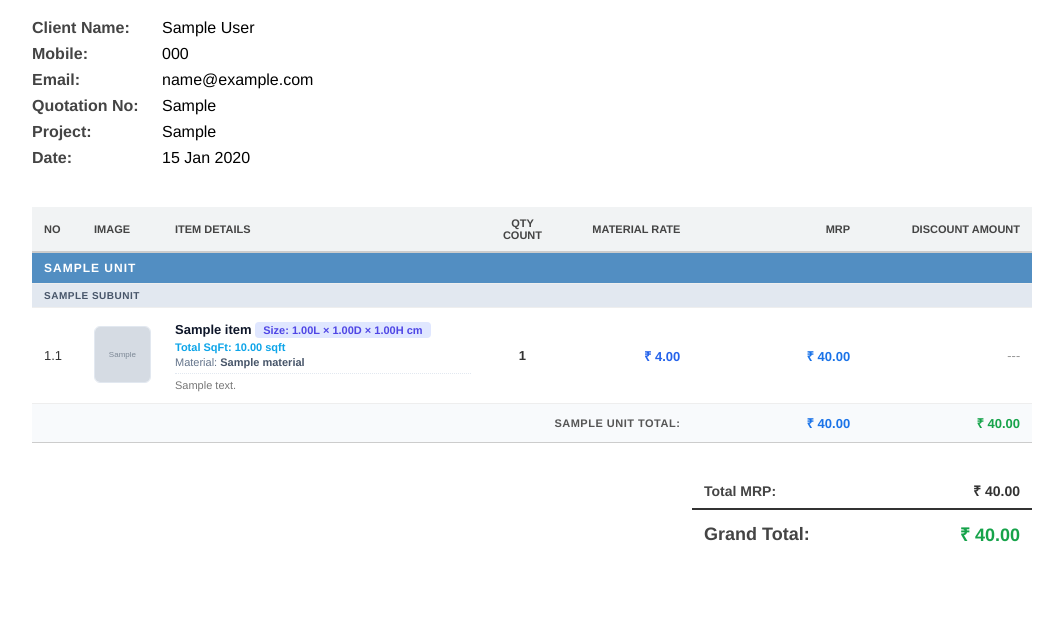
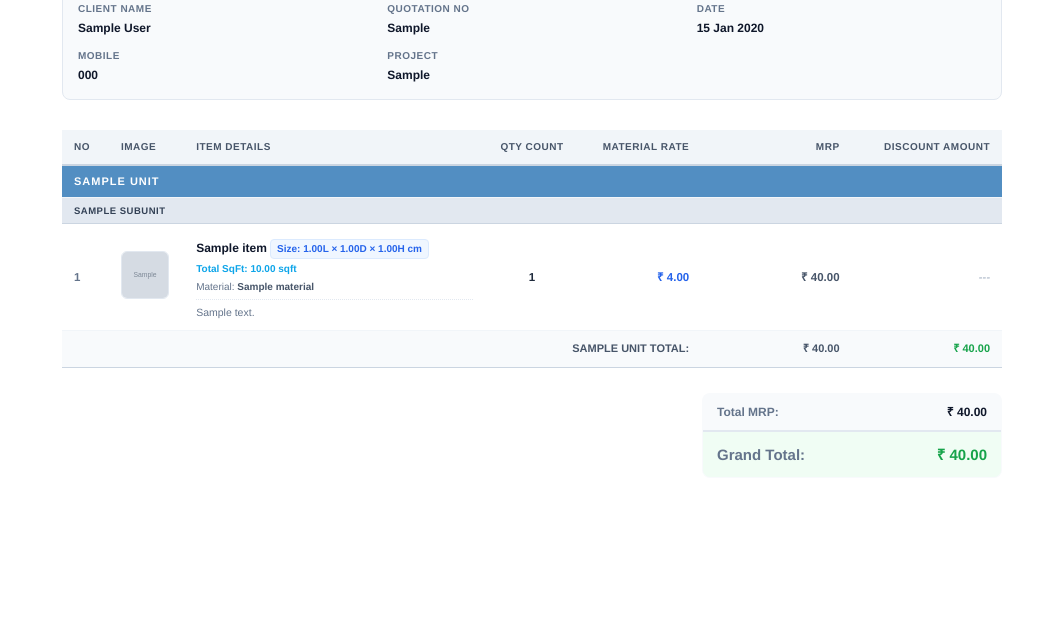
Before and after one commit to athi-ra-kr/Holly-Quote, a Django app: page /quotation/1/pdf/ in a window 1280 px wide. Shown: the part 262-886 px from the top of the page, without its empty margins (108-1171 px from the left). After the commit the page ends 739 px from the top, so only its background shows below. Run offline with Django 5.2, Linux system fonts and the light colour scheme; tables that the repository leaves empty hold one stand-in row (values such as "Sample post"); grey boxes marked "Sample" are stand-in pictures.

Commit message:
Update code with latest changes

```diff
--- a/Quotation/templates/quotation_pdf.html
+++ b/Quotation/templates/quotation_pdf.html
@@ -6,60 +6,131 @@
     <title>Quotation {{ quotation.quotation_no }}</title>
     <link rel="shortcut icon" type="image/x-icon" href="https://hollyblueinterio.com/images/abc/fav.png">
     <style>
-        body { font-family: 'Helvetica Neue', Helvetica, Arial, sans-serif; padding: 40px; max-width: 1000px; margin: 0 auto; color: #333; }
+        /* Base Reset & Tightened Typography */
+        *, *::before, *::after {
+            box-sizing: border-box;
+        }
+        body {
+            font-family: 'Helvetica Neue', Helvetica, Arial, sans-serif;
+            padding: 30px;
+            max-width: 1000px;
+            margin: 0 auto;
+            color: #1e293b;
+            font-size: 12px;
+            line-height: 1.4;
+            background-color: #ffffff;
+        }
 
-        .header { display: flex; justify-content: space-between; align-items: flex-start; margin-bottom: 40px; border-bottom: 2px solid #1a73e8; padding-bottom: 20px; }
-        .logo-section img { height: 80px; width: auto; object-fit: contain; }
-        .company-details { text-align: right; font-size: 12px; color: #555; line-height: 1.5; }
-        .title { color: #1a73e8; font-size: 24px; font-weight: bold; margin-bottom: 5px; text-transform: uppercase; }
+        /* Header Layout Styling */
+        .header {
+            display: flex;
+            justify-content: space-between;
+            align-items: flex-start;
+            margin-bottom: 30px;
+            border-bottom: 2px solid #528ec2;
+            padding-bottom: 15px;
+        }
+        .logo-section img { height: 65px; width: auto; object-fit: contain; }
+        .company-details { text-align: right; font-size: 11px; color: #475569; line-height: 1.5; }
 
-        .client-info { margin-bottom: 40px; }
-        .info-row { display: flex; margin-bottom: 8px; }
-        .info-label { width: 130px; font-weight: bold; color: #444; }
-        .info-val { flex: 1; color: #000; }
+        /* Updated Font Style for QUOTATION Title - Straight/Upright Serif style */
+        .title {
+            color: #528ec2;
+            font-family: Georgia, 'Times New Roman', serif;
+            font-size: 26px;
+            font-weight: bold;
+            font-style: normal;
+            margin-bottom: 5px;
+            text-transform: uppercase;
+            letter-spacing: 1.5px;
+        }
 
-        table { width: 100%; border-collapse: collapse; margin-bottom: 30px; }
-        thead { background-color: #f1f3f4; border-bottom: 2px solid #ccc; }
-        th { text-align: left; padding: 10px 12px; font-size: 11px; text-transform: uppercase; color: #444; font-weight: 800; }
-        td { padding: 10px 12px; border-bottom: 1px solid #eee; font-size: 13px; vertical-align: middle; }
-        .col-price { text-align: right; font-weight: bold; color: #1a73e8; white-space: nowrap; }
-        .col-net { text-align: right; font-weight: bold; color: #16a34a; white-space: nowrap; }
+        /* Client Info Section - Beautiful 3-Column Grid with No Empty Space */
+        .client-info {
+            margin-bottom: 30px;
+            display: grid;
+            grid-template-columns: repeat(3, 1fr);
+            gap: 12px 20px;
+            background: #f8fafc;
+            padding: 15px;
+            border-radius: 8px;
+            border: 1px solid #e2e8f0;
+        }
+        .info-row { display: flex; flex-direction: column; gap: 4px; font-size: 11.5px; }
+        .info-label { font-weight: bold; color: #64748b; text-transform: uppercase; font-size: 10px; letter-spacing: 0.5px; }
+        .info-val { color: #0f172a; font-weight: 600; font-size: 12px; }
+
+        /* Global Table Adjustments */
+        table {
+            width: 100%;
+            border-collapse: collapse;
+            margin-bottom: 25px;
+            counter-reset: pdf-row-counter;
+        }
+        thead { background-color: #f1f5f9; border-bottom: 2px solid #cbd5e1; }
+
+        th {
+            padding: 10px 12px;
+            font-size: 10px;
+            text-transform: uppercase;
+            color: #475569;
+            font-weight: 800;
+            letter-spacing: 0.5px;
+        }
+        td { padding: 10px 12px; border-bottom: 1px solid #f1f5f9; font-size: 11.5px; vertical-align: middle; }
+
+        /* Column Specific Alignments */
+        .col-center { text-align: center; }
+        .col-right { text-align: right; }
+
+        /* Pricing Text Styles */
+        .col-price { text-align: right; font-weight: 700; color: #475569; white-space: nowrap; }
+        .col-net { text-align: right; font-weight: 700; color: #16a34a; white-space: nowrap; }
         .col-rate { text-align: right; font-weight: 600; color: #2563eb; white-space: nowrap; }
-        .col-size { font-size: 11px; color: #666; }
 
-        .pdf-img { width: 55px; height: 55px; object-fit: cover; border-radius: 6px; border: 1px solid #e2e8f0; }
-        .no-img { width: 55px; height: 55px; border-radius: 6px; border: 1px solid #e2e8f0; background: #f8fafc; display: flex; align-items: center; justify-content: center; color: #999; font-size: 9px; }
+        /* Image Formatting */
+        .pdf-img { width: 48px; height: 48px; object-fit: cover; border-radius: 6px; border: 1px solid #e2e8f0; }
+        .no-img { width: 48px; height: 48px; border-radius: 6px; border: 1px solid #e2e8f0; background: #f8fafc; display: flex; align-items: center; justify-content: center; color: #94a3b8; font-size: 8px; text-align: center; font-weight: 600; }
 
-        .item-desc { font-size: 11px; color: #777; margin-top: 5px; line-height: 1.4; padding-top: 4px; border-top: 1px dotted #e2e8f0; }
-        .size-tag { display: inline-block; background: #e0e7ff; color: #4f46e5; font-size: 11px; font-weight: 600; padding: 2px 8px; border-radius: 4px; margin-top: 4px; }
-        .sqft-tag { font-size: 11px; color: #0ea5e9; font-weight: 600; margin-top: 3px; }
+        /* Item Metadata Badges */
+        .item-desc { font-size: 10.5px; color: #64748b; margin-top: 5px; line-height: 1.4; padding-top: 5px; border-top: 1px dotted #e2e8f0; }
+        .size-tag { display: inline-block; background: #eff6ff; color: #2563eb; font-size: 10px; font-weight: 600; padding: 2px 6px; border-radius: 4px; margin-top: 5px; border: 1px solid #dbeafe; }
+        .sqft-tag { font-size: 10px; color: #0ea5e9; font-weight: 600; margin-top: 3px; }
 
-        /* Unit heading row */
-        .unit-row td { background-color: #528ec2; color: #fff; font-weight: 800; text-transform: uppercase; letter-spacing: 1px; font-size: 12px; padding: 8px 12px; -webkit-print-color-adjust: exact; print-color-adjust: exact; }
-        /* Sub-unit heading row */
-        .subunit-row td { background-color: #e2e8f0; color: #475569; font-weight: 700; text-transform: uppercase; letter-spacing: 0.5px; font-size: 10px; padding: 6px 12px; -webkit-print-color-adjust: exact; print-color-adjust: exact; }
-        /* Unit total row */
-        .unit-total-row td { background-color: #f8fafc; font-weight: bold; border-top: 1px dashed #ccc; border-bottom: 1px solid #ccc; -webkit-print-color-adjust: exact; print-color-adjust: exact; }
+        /* Grouping Header Row Styles */
+        .unit-row td { background-color: #528ec2; color: #fff; font-weight: 800; text-transform: uppercase; letter-spacing: 1px; font-size: 11px; padding: 8px 12px; -webkit-print-color-adjust: exact; print-color-adjust: exact; }
+        .subunit-row td { background-color: #e2e8f0; color: #334155; font-weight: 700; text-transform: uppercase; letter-spacing: 0.5px; font-size: 9.5px; padding: 6px 12px; border-bottom: 1px solid #cbd5e1; -webkit-print-color-adjust: exact; print-color-adjust: exact; }
 
-        .grand-total-section { margin-top: 10px; }
-        .grand-table { width: 340px; margin-left: auto; border-collapse: collapse; }
-        .grand-table td { padding: 8px 12px; font-size: 14px; border: none; }
-        .grand-table .label { text-align: left; color: #444; font-weight: 600; }
-        .grand-table .value { text-align: right; font-weight: bold; }
-        .grand-table .net-row td { border-top: 2px solid #333; font-size: 18px; padding-top: 12px; }
-        .grand-table .net-row .value { color: #16a34a; }
+        /* Continuous row number injector */
+        .item-row { counter-increment: pdf-row-counter; }
+        .item-row .row-num-display::before { content: counter(pdf-row-counter); }
 
+        /* Section Summary Totals */
+        .unit-total-row td { background-color: #f8fafc; font-weight: 700; font-size: 11px; border-top: 1px dashed #cbd5e1; border-bottom: 1px solid #cbd5e1; padding: 10px 12px; -webkit-print-color-adjust: exact; print-color-adjust: exact; }
+
+        /* Grand Summary Box */
+        .grand-total-section { margin-top: 20px; display: flex; justify-content: flex-end; }
+        .grand-table { width: 300px; border-collapse: collapse; background: #f8fafc; border: 1px solid #e2e8f0; border-radius: 8px; overflow: hidden; }
+        .grand-table td { padding: 10px 14px; font-size: 12px; border: none; }
+        .grand-table .label { text-align: left; color: #64748b; font-weight: 600; }
+        .grand-table .value { text-align: right; font-weight: 700; color: #0f172a; }
+        .grand-table .net-row td { border-top: 2px solid #e2e8f0; background-color: #f0fdf4; font-size: 15px; padding-top: 12px; padding-bottom: 12px; -webkit-print-color-adjust: exact; print-color-adjust: exact; }
+        .grand-table .net-row .value { color: #16a34a; font-weight: 800; }
+
+        /* Print Button Utility */
         .print-btn {
-            display: block; margin: 0 auto 30px; padding: 10px 24px;
-            background: #1a73e8; color: white; border: none; border-radius: 4px;
-            cursor: pointer; font-size: 14px; text-decoration: none; width: fit-content;
+            display: block; margin: 0 auto 25px; padding: 9px 20px;
+            background: #2563eb; color: white; border: none; border-radius: 6px;
+            cursor: pointer; font-size: 13px; font-weight: 600; text-decoration: none; width: fit-content;
+            box-shadow: 0 1px 2px rgba(0,0,0,0.05); transition: background 0.2s;
         }
-        .print-btn:hover { background: #0d47a1; }
+        .print-btn:hover { background: #1d4ed8; }
 
         @media print {
             .print-btn { display: none; }
-            body { padding: 0; }
-            @page { size: A4 landscape; margin: 12mm; }
+            body { padding: 0; margin: 0; }
+            @page { size: A4 portrait; margin: 15mm; }
+            .grand-table { page-break-inside: avoid; }
         }
     </style>
 </head>
@@ -82,41 +153,37 @@
 
     <div class="client-info">
         <div class="info-row">
-            <div class="info-label">Client Name:</div>
+            <div class="info-label">Client Name</div>
             <div class="info-val">{{ quotation.customer.name }}</div>
         </div>
         <div class="info-row">
-            <div class="info-label">Mobile:</div>
+            <div class="info-label">Quotation No</div>
+            <div class="info-val">{{ quotation.quotation_no }}</div>
+        </div>
+        <div class="info-row">
+            <div class="info-label">Date</div>
+            <div class="info-val">{{ quotation.date|date:"d M Y" }}</div>
+        </div>
+        <div class="info-row">
+            <div class="info-label">Mobile</div>
             <div class="info-val">{{ quotation.customer.mobile }}</div>
         </div>
         <div class="info-row">
-            <div class="info-label">Email:</div>
-            <div class="info-val">{{ quotation.customer.email }}</div>
-        </div>
-        <div class="info-row">
-            <div class="info-label">Quotation No:</div>
-            <div class="info-val">{{ quotation.quotation_no }}</div>
-        </div>
-        <div class="info-row">
-            <div class="info-label">Project:</div>
+            <div class="info-label">Project</div>
             <div class="info-val">{{ quotation.project_type }}</div>
-        </div>
-        <div class="info-row">
-            <div class="info-label">Date:</div>
-            <div class="info-val">{{ quotation.date|date:"d M Y" }}</div>
         </div>
     </div>
 
     <table>
         <thead>
             <tr>
-                <th style="width: 5%;">No</th>
-                <th style="width: 8%;">Image</th>
-                <th style="width: 32%;">Item Details</th>
-                <th style="width: 8%; text-align:center;">Qty Count</th>
-                <th style="width: 13%; text-align:right;">Material Rate</th>
-                <th style="width: 17%; text-align:right;">MRP</th>
-                <th style="width: 17%; text-align:right;">Discount Amount</th>
+                <th style="width: 5%; text-align: left;">No</th>
+                <th style="width: 8%; text-align: left;">Image</th>
+                <th style="width: 32%; text-align: left;">Item Details</th>
+                <th style="width: 10%; text-align: center;">Qty Count</th>
+                <th style="width: 13%; text-align: right;">Material Rate</th>
+                <th style="width: 16%; text-align: right;">MRP</th>
+                <th style="width: 16%; text-align: right;">Discount Amount</th>
             </tr>
         </thead>
         <tbody>
@@ -132,8 +199,8 @@
                 </tr>
 
                 {% for q_item in subunit_group.list %}
-                <tr>
-                    <td>{{ forloop.parentloop.counter }}.{{ forloop.counter }}</td>
+                <tr class="item-row">
+                    <td class="row-num-display" style="font-weight: bold; color: #64748b;"></td>
                     <td>
                         {% if q_item.item.image %}
                             <img src="{{ q_item.item.image.url }}" class="pdf-img">
@@ -142,7 +209,7 @@
                         {% endif %}
                     </td>
                     <td>
-                        <strong style="color:#0f172a;">{{ q_item.item.name }}</strong>
+                        <strong style="color: #0f172a; font-size: 12px;">{{ q_item.item.name }}</strong>
                         <div class="size-tag">
                             {% if q_item.item.calculation_type == 'sqft' %}
                                 Size: {{ q_item.l_val }}L × {{ q_item.d_val }}D × {{ q_item.h_val }}H cm
@@ -157,21 +224,21 @@
                         {% if q_item.item.calculation_type == 'sqft' %}
                             <div class="sqft-tag">Total SqFt: {{ q_item.quantity|floatformat:2 }} sqft</div>
                         {% endif %}
-                        <div style="font-size:11px; color:#64748b; margin-top:3px;">
-                            Material: <span style="font-weight:600; color:#475569;">{{ q_item.material.name }}</span>
+                        <div style="font-size: 10px; color: #64748b; margin-top: 4px;">
+                            Material: <span style="font-weight: 600; color: #475569;">{{ q_item.material.name }}</span>
                         </div>
                         {% if q_item.item.description %}
                             <div class="item-desc">{{ q_item.item.description }}</div>
                         {% endif %}
                     </td>
-                    <td style="text-align:center;"><strong>{{ q_item.item_count|default:"1" }}</strong></td>
+                    <td class="col-center"><strong>{{ q_item.item_count|default:"1" }}</strong></td>
                     <td class="col-rate">₹ {{ q_item.rate }}</td>
                     <td class="col-price">₹ {{ q_item.mrp_total|floatformat:2 }}</td>
                     <td class="col-net">
                         {% if q_item.discount_value > 0 %}
                             ₹ {{ q_item.final_total|floatformat:2 }}
                         {% else %}
-                            <span style="color:#999; font-style:italic; font-weight:normal;">---</span>
+                            <span style="color: #94a3b8; font-style: italic; font-weight: normal;">---</span>
                         {% endif %}
                     </td>
                 </tr>
@@ -179,12 +246,12 @@
             {% endfor %}
 
             <tr class="unit-total-row">
-                <td colspan="5" style="text-align:right; text-transform:uppercase; font-size:11px; letter-spacing:0.5px; color:#555;">{{ room.name }} Total:</td>
+                <td colspan="5" style="text-align: right; text-transform: uppercase; color: #475569;">{{ room.name }} Total:</td>
                 <td class="col-price">₹ {{ data.mrp_total|floatformat:2 }}</td>
                 <td class="col-net">₹ {{ data.unit_grand_total|floatformat:2 }}</td>
             </tr>
             {% empty %}
-            <tr><td colspan="7" style="text-align:center; padding:30px; color:#777;">No items added.</td></tr>
+            <tr><td colspan="7" style="text-align: center; padding: 30px; color: #94a3b8;">No items added.</td></tr>
             {% endfor %}
         </tbody>
     </table>
```
Also changed, not shown: Quotation/templates/quotation_detail.html (+9 -6 lines).
